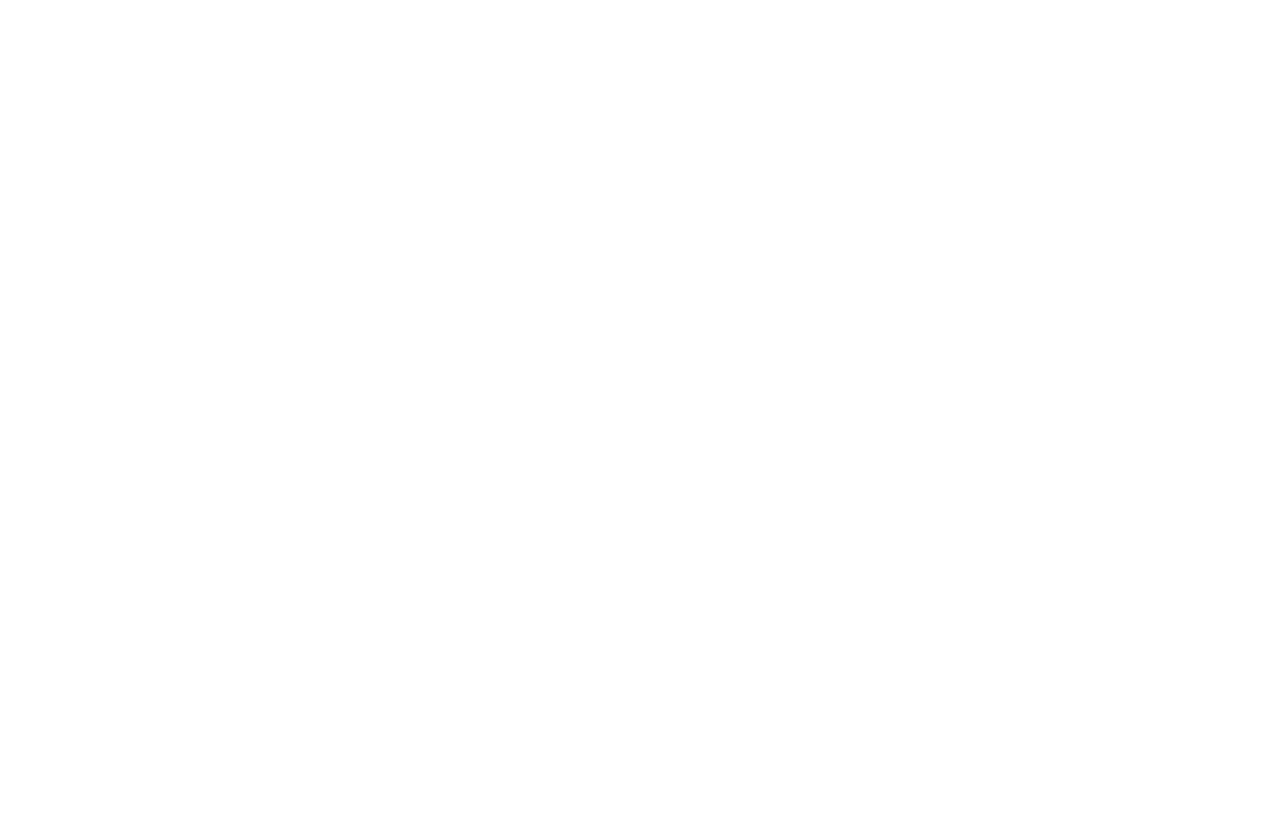
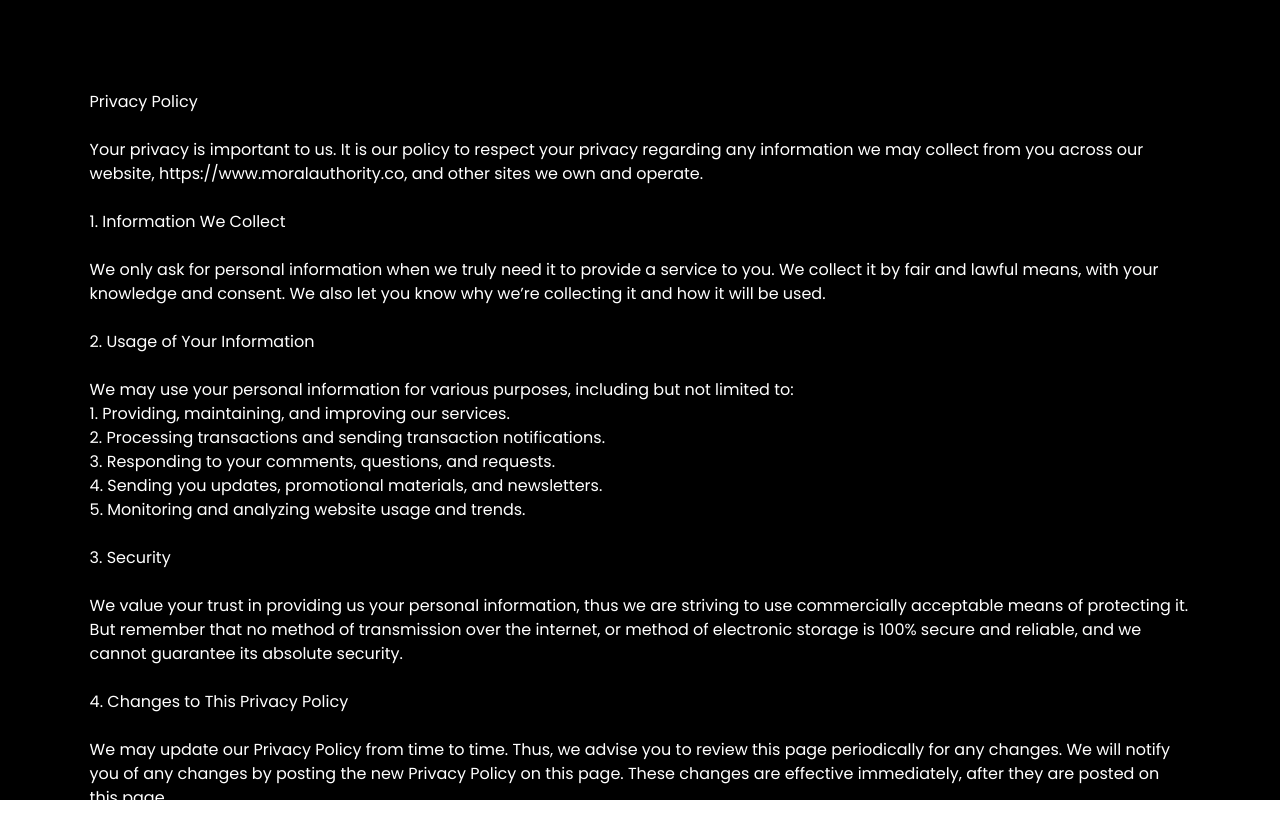
Before and after one commit to Moral-Authority/frontend, a React (Vite) app: page /privacy-policy in a window 1280 px wide. Before the commit this address had no page. Shown: the top 838 px of the page. Before the commit the page ends 800 px from the top, so only its background shows below. Built offline with nearby package versions, Linux system fonts and the light colour scheme; what react-relay would draw is missing.

Commit message:
added privacy policy

```diff
--- a/src/App.jsx
+++ b/src/App.jsx
@@ -14,6 +14,7 @@
 import AddedProducts from "./components/ProfileComponents/AddedProducts";
 import ProductsReview from "./components/ProfileComponents/ProductsReview";
 import Product from "./pages/Product";
+import PrivacyPolicy from "./pages/privacyPolicy";
 
 
 
@@ -34,6 +35,7 @@
                 <Route path="/shop" element={<Shop />} />
                 <Route path="/profile" element={<Profile />} />
                 <Route path="/product" element={<Product />} />
+                <Route path="/privacy-policy" element={<PrivacyPolicy />} />
                 <Route path="/profile" element={<Profile />}>
                   <Route index path="add-product" element={<AddProduct />} />
                   <Route path="added" element={<AddedProducts />} />
--- a/src/components/Footer.jsx
+++ b/src/components/Footer.jsx
@@ -1,6 +1,7 @@
 import "./Footer.css";
-import { CurrencyDollarIcon } from "@heroicons/react/24/solid";
 import { SocialIcon } from "react-social-icons";
+import { Link } from "react-router-dom";
+
 
 const Footer = () => {
   return (
@@ -20,6 +21,7 @@
           bgColor="white"
           style={{ width: "30px", height: "30px" }}
         />
+        <Link to="/privacy-policy">Privacy Policy</Link> {/* Use Link here */}
         {/* <p>info@moralauthority.co</p> */}
       </div>
     </div>
--- a/src/pages/privacyPolicy.css
+++ b/src/pages/privacyPolicy.css
@@ -1,14 +1,14 @@
-/* privacy-policy.css */
-
-/* Center the content vertically and horizontally */
-body {
-    display: flex;
-    flex-direction: column;
+.privacy-policy-container {
   justify-content: center;
   align-items: center;
   height: 100vh;
   margin: 0rem;
   padding: 3rem;
+  min-height: 50vh;
+  color: white;
+  padding: 7%;
+  background-color: black;
+  width: 100%;
 }
 
   /* Style headers to be bold */
--- a/src/pages/privacyPolicy.jsx
+++ b/src/pages/privacyPolicy.jsx
@@ -1,9 +1,9 @@
-import React from "react";
+// import React from "react";
 import "./privacyPolicy.css";
 
 const PrivacyPolicy = () => {
   return (
-    <div>
+    <div className="privacy-policy-container">
       <h1>Privacy Policy</h1>
       <br></br>
 
@@ -17,6 +17,7 @@
       <br></br>
 
       <h2>1. Information We Collect</h2>
+      <br></br>
       <p>
         We only ask for personal information when we truly need it to provide a
         service to you. We collect it by fair and lawful means, with your
@@ -27,21 +28,23 @@
       <br></br>
 
       <h2>2. Usage of Your Information</h2>
+      <br></br>
       <p>
         We may use your personal information for various purposes, including but
         not limited to:
       </p>
       <ul>
-        <li>Providing, maintaining, and improving our services.</li>
-        <li>Processing transactions and sending transaction notifications.</li>
-        <li>Responding to your comments, questions, and requests.</li>
-        <li>Sending you updates, promotional materials, and newsletters.</li>
-        <li>Monitoring and analyzing website usage and trends.</li>
+        <li>1. Providing, maintaining, and improving our services.</li>
+        <li>2. Processing transactions and sending transaction notifications.</li>
+        <li>3. Responding to your comments, questions, and requests.</li>
+        <li>4. Sending you updates, promotional materials, and newsletters.</li>
+        <li>5. Monitoring and analyzing website usage and trends.</li>
       </ul>
 
       <br></br>
 
       <h2>3. Security</h2>
+      <br></br>
       <p>
         We value your trust in providing us your personal information, thus
         we are striving to use commercially acceptable means of protecting it.
@@ -53,6 +56,7 @@
       <br></br>
 
       <h2>4. Changes to This Privacy Policy</h2>
+      <br></br>
       <p>
         We may update our Privacy Policy from time to time. Thus, we advise you
         to review this page periodically for any changes. We will notify you of
@@ -63,6 +67,7 @@
       <br></br>
 
       <h2>5. Contact Us</h2>
+      <br></br>
       <p>
         If you have any questions or suggestions about our Privacy Policy, do
         not hesitate to contact us at <a href="mailto:info@moralauthority.co">info@moralauthority.co</a>.
@@ -71,4 +76,5 @@
   );
 };
 
+
 export default PrivacyPolicy;
```
Lines whose indentation alone changed are shown as unchanged.
